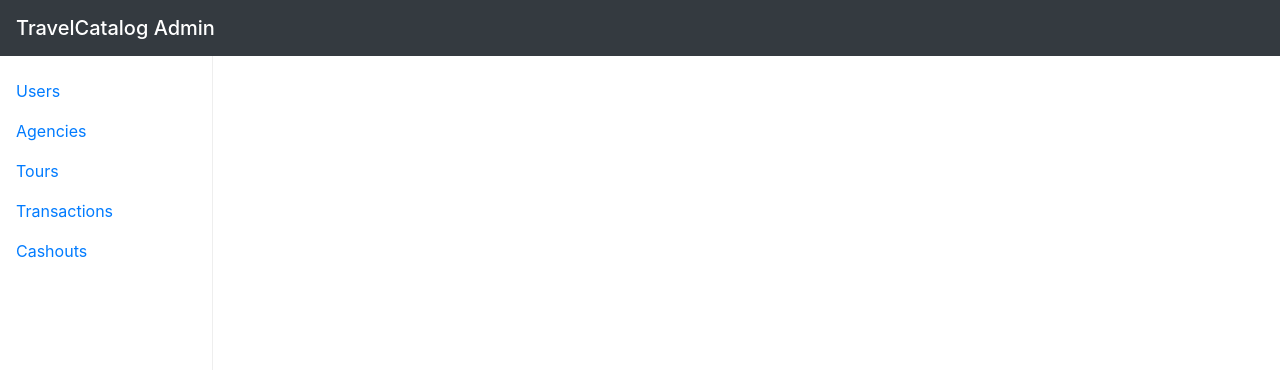
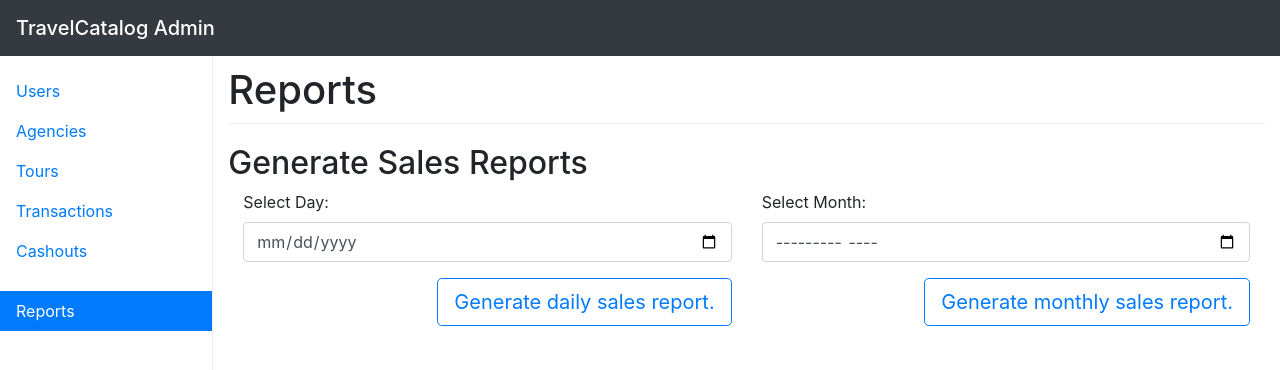
Before and after one commit to ren477a/tc-admin, an Angular app: page /reports in a window 1280 px wide. Before the commit this address led to /. Shown: the top 370 px of the page. Built offline with nearby package versions, Linux system fonts and the light colour scheme.

Commit message:
Completed reports module

```diff
--- a/src/app/components/nav/nav.component.html
+++ b/src/app/components/nav/nav.component.html
@@ -24,14 +24,14 @@
           <a class="nav-link" [routerLink]="['/cashouts']" routerLinkActive="active" [routerLinkActiveOptions]="{exact:true}">Cashouts</a>
         </li>
       </ul>
-<!--
+
       <ul class="nav nav-pills flex-column">
         <li class="nav-item">
-          <a class="nav-link" [routerLink]="['/']" routerLinkActive="active" [routerLinkActiveOptions]="{exact:true}">Reports
+          <a class="nav-link" [routerLink]="['/reports']" routerLinkActive="active" [routerLinkActiveOptions]="{exact:true}">Reports
             <span class="sr-only">(current)</span>
           </a>
         </li>
-      </ul> -->
+      </ul>
     </nav>
 
     <main class="col-sm-9 offset-sm-3 col-md-10 offset-md-2 pt-3">
--- /dev/null
+++ b/src/app/components/reports/reports.component.html
@@ -0,0 +1,28 @@
+<h1>Reports</h1>
+<h2>Generate Sales Reports</h2>
+<!-- <button class="btn btn-success float-right m-2" data-toggle="modal" data-target="#AddUser">Add User</button> -->
+<div class="container">
+  <div class="row">
+    <div class="col-sm-6">
+      <div class="form-group">
+        <label for="example-date-input" class="form-label">Select Day:</label>
+        <input [(ngModel)]="day" class="form-control" type="date" value="2018-01-01" id="example-date-input">
+      </div>
+      <button (click)="generateDailySalesReport()" class="btn btn-lg btn-outline-primary float-right" [disabled]="isLoading1">
+        <i class="fa" [ngClass]="{'fa-spin fa-spinner': isLoading1, 'fa-check': !isLoading1}"></i> {{button1}}
+      </button>
+      <a *ngIf="dUrl" [href]="dUrl" class="btn btn-link float-right" target="_blank"><strong>Click here to download.</strong></a>
+    </div>
+    <div class="col-sm-6">
+      <div class="form-group">
+        <label for="example-date-input" class="form-label">Select Month:</label>
+        <input [(ngModel)]="month" class="form-control" type="month" value="2018-01-01" id="example-date-input">
+      </div>
+      <button (click)="generateMonthlySalesReport()" class="btn btn-lg btn-outline-primary float-right" [disabled]="isLoading2">
+          <i class="fa" [ngClass]="{'fa-spin fa-spinner': isLoading2, 'fa-check': !isLoading2}"></i>
+          {{button2}}
+        </button>
+      <a *ngIf="mUrl" [href]="mUrl" class="btn btn-link float-right" target="_blank"><strong>Click here to download.</strong></a>
+    </div>
+  </div>
+</div>
--- /dev/null
+++ b/src/app/components/reports/reports.component.ts
@@ -0,0 +1,57 @@
+import { Component, OnInit } from '@angular/core';
+import { ReportsService } from '../../services/reports.service'
+
+@Component({
+  selector: 'app-reports',
+  templateUrl: './reports.component.html',
+  styleUrls: ['./reports.component.css']
+})
+export class ReportsComponent implements OnInit {
+
+  private day: string;
+  private month: string;
+  private dUrl: string;
+  private mUrl: string;
+  isLoading1: boolean;
+  button1: string;
+  isLoading2: boolean;
+  button2: string;
+
+  constructor(
+    private reportsSvc: ReportsService
+  ) { }
+
+  ngOnInit() {
+    this.isLoading1 = false;
+    this.button1 = "Generate daily sales report."
+    this.isLoading2 = false;
+    this.button2 = "Generate monthly sales report."
+  }
+
+  generateDailySalesReport() {
+    this.isLoading1 = true;
+    this.button1 = "Generating..."
+    let date = new Date(Date.parse(this.day)).toISOString()
+    console.log(date)
+    this.reportsSvc.dailySales({day: date}).subscribe(res => {
+      console.log(res)
+      this.dUrl = res.url
+      this.isLoading1 = false;
+      this.button1 = "Generate daily sales report."
+    })
+  }
+
+  generateMonthlySalesReport() {
+    this.isLoading2 = true;
+    this.button2 = "Generating..."
+    let date = new Date(Date.parse(this.month)).toISOString()
+    console.log(date)
+    this.reportsSvc.monthlySales({day: date}).subscribe(res => {
+      console.log(res)
+      this.mUrl = res.url
+      this.isLoading2 = false;
+      this.button2 = "Generate monthly sales report."
+    })
+  }
+
+}
--- /dev/null
+++ b/src/app/services/reports.service.ts
@@ -0,0 +1,28 @@
+import { Injectable } from '@angular/core';
+import { Http, Headers } from '@angular/http';
+import 'rxjs/add/operator/map';
+
+@Injectable()
+export class ReportsService {
+
+  base: String = 'http://www.travelcatalog.me/api/'
+
+  constructor(private http: Http) {
+  }
+
+  dailySales(data) {
+    let headers = new Headers();
+    headers.append('Content-Type','application/json');
+    let ep = this.base + 'reports/dailysales'
+    return this.http.post(ep, data, {headers: headers})
+      .map(res => res.json());
+  }
+
+  monthlySales(data) {
+    let headers = new Headers();
+    headers.append('Content-Type','application/json');
+    let ep = this.base + 'reports/monthlysales'
+    return this.http.post(ep, data, {headers: headers})
+      .map(res => res.json());
+  }
+}
```
Also changed, not shown: package.json (+5 -5 lines), src/app/app.module.ts (+8 -3 lines), src/app/components/reports/reports.component.css (added), 2 other files (tests, documents, lock files or other folders).
